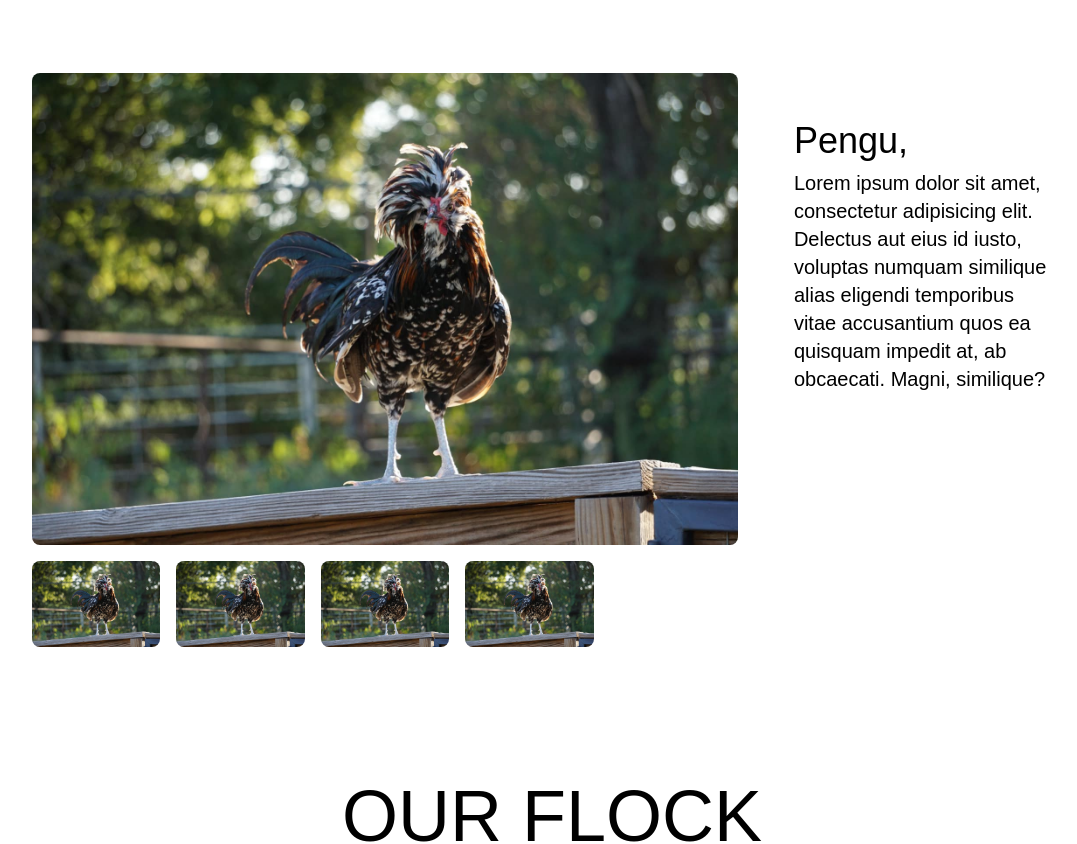
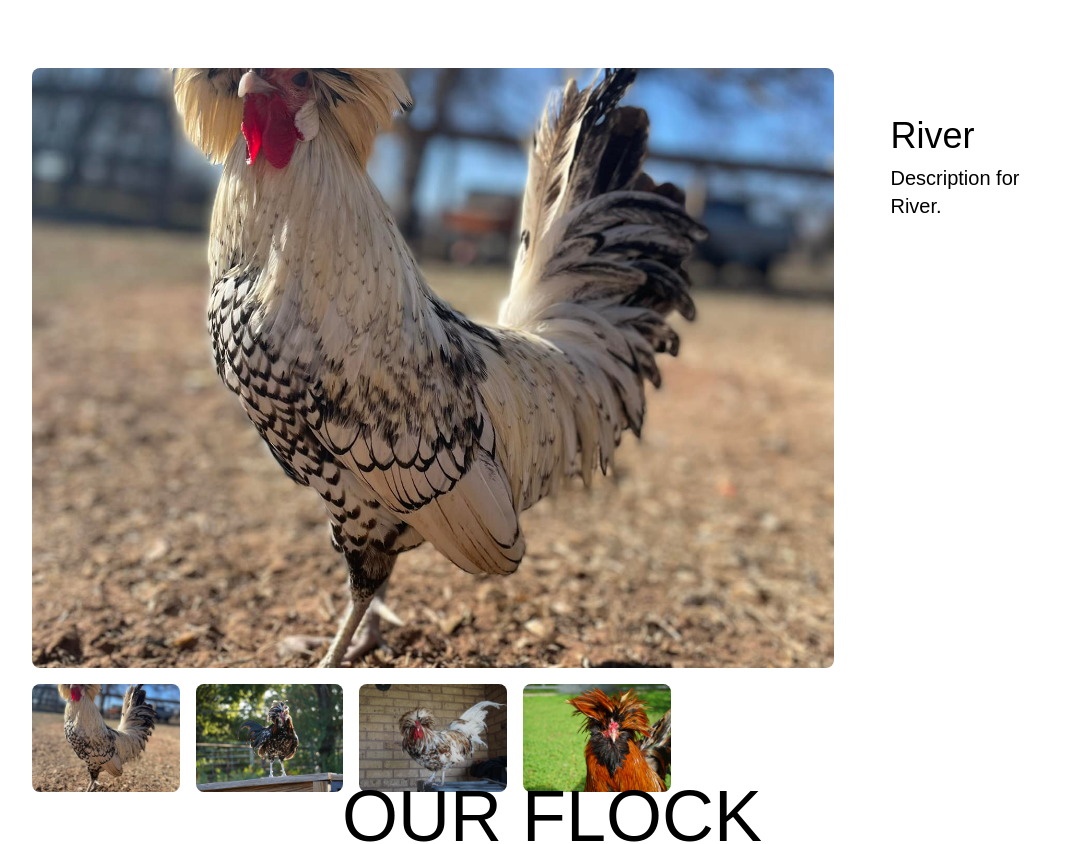
Before and after one commit to PWalis/karas-chicken-coop, a Next.js app: page / in a window 1280 px wide. Shown: the part 980-1824 px from the top of the page, without its empty margins (88-1165 px from the left). Built offline with nearby package versions, Linux system fonts and the light colour scheme; a web font is replaced by a local one.

Commit message:
Meet The Chickens funtionalility

```diff
--- a/ui/landingPage/chickenShowcase.tsx
+++ b/ui/landingPage/chickenShowcase.tsx
@@ -1,13 +1,43 @@
 "use client";
-import corn from "../assets/corn_cutout_illustration-01.png";
-import Image from "next/image";
+import Image, { StaticImageData } from "next/image";
 import pengu from "../assets/pengu.jpg";
+import river from "../assets/river.jpg";
+import bonnie_3 from "../assets/FamilyGallery/bonnie_3.jpg";
+import skeet from "../assets/FamilyGallery/skeet_1.jpg";
 import { SectionWrapper } from "../assets/animation/section-wrapper";
+import { useState } from 'react';
+
 /**
  * Renders a section with a grid of images showcasing chickens.
  * This component is used on the landing page to display a visual representation of chickens.
  */
+
+
+interface Chicken {
+  name: string;
+  description: string;
+  image: StaticImageData;
+}
+
 export default function ChickenSection() {
+
+  const handleThumbnailClick = (chicken: Chicken) => {
+      setMainImage(chicken.image);
+      setChickenName(chicken.name);
+      setChickenDescription(chicken.description);
+  };
+
+  const chickens: Chicken[] = [
+      { name: "River", description: "Description for River.", image: river },
+      { name: "Pengu", description: "Description for Pengu.", image: pengu },
+      { name: "Bonnie", description: "Description for Bonnie.", image: bonnie_3 },
+      { name: "Skeet", description: "Description for Skeet.", image: skeet },
+  ];
+  const [mainImage, setMainImage] = useState<StaticImageData>(chickens[0].image);
+  const [chickenName, setChickenName] = useState<string>(chickens[0].name);
+  const [chickenDescription, setChickenDescription] = useState<string>(chickens[0].description);
+
+
   return (
       <SectionWrapper>
           <section className="justify-center w-screen lg:px-4 lg:py-8 h-screen place-content-center">
@@ -16,55 +46,37 @@ export default function ChickenSection() {
               </h2>
               <div className="flex flex-col lg:flex-row gap-10 w-10/12 max-w-screen-xl mx-auto">
                   <div className="grid gap-4">
-          <div className="w-full">
+                      <div className="w-full aspect-w-4 aspect-h-3">
                           <Image
-              className="h-auto max-w-full rounded-lg"
-              src={pengu}
+                              id="mainImageContainer"
+                              className="h-[600px] w-[900px] aspect-w-4 aspect-h-3 rounded-lg object-fill"
+                              src={mainImage}
+                              height={900}
+                              width={600}
+                              quality={100}
                               alt=""
+                              style={{ objectFit: "cover" }}
                           />
                       </div>
-          <div className="grid grid-cols-5 gap-4">
-            <div>
+                      <div id="thumbnailContainer" className="grid grid-cols-5 gap-4">
+                          {chickens.map((chicken, index) => (
+                              <div key={index}>
                                   <Image
-                className="h-auto max-w-full rounded-lg"
+                                      className="thumbnail h-[108px] w-full max-w-full min-w-[100px] rounded-lg"
                                       width={300}
                                       height={400}
-                src={pengu}
+                                      src={chicken.image}
                                       alt=""
+                                      onClick={() => handleThumbnailClick(chicken)}
+                                      style={{ objectFit: "cover" }}
                                   />
                               </div>
-            <div>
-              <Image
-                className="h-auto max-w-full rounded-lg"
-                width={300}
-                height={400}
-                src={pengu}
-                alt=""
-              />
-            </div>
-            <div>
-              <Image
-                className="h-auto max-w-full rounded-lg"
-                width={300}
-                height={400}
-                src={pengu}
-                alt=""
-              />
-            </div>
-            <div>
-              <Image
-                className="h-auto max-w-full rounded-lg"
-                width={300}
-                height={400}
-                src={pengu}
-                alt=""
-              />
-            </div>
+                          ))}
                       </div>
                   </div>
                   <div className="items-center lg:my-12 lg:mx-4">
-          <h3 className="text-3xl lg:text-4xl mb-2 ">Pengu, </h3>
-          <p className="max-w-[400px] lg:text-xl lg:max-w-[600px]"> Lorem ipsum dolor sit amet, consectetur adipisicing elit. Delectus aut eius id iusto, voluptas numquam similique alias eligendi temporibus vitae accusantium quos ea quisquam impedit at, ab obcaecati. Magni, similique?</p>
+                      <h3 id="ChickenName" className="text-3xl lg:text-4xl mb-2 ">{chickenName}</h3>
+                      <p id="ChickenDescription" className="max-w-[400px] lg:text-xl lg:max-w-[600px]">{chickenDescription}</p>
                   </div>
               </div>
           </section>
```
Lines whose indentation alone changed are shown as unchanged.
